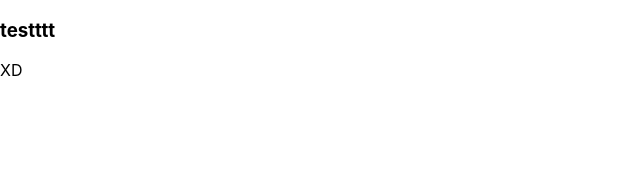
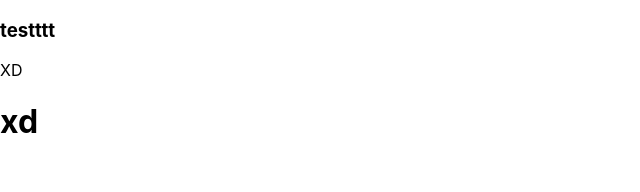
Before and after one commit to Palmer786/diet-app, a React (Create React App) app: page / in a window 1280 px wide. Shown: the top 192 px of the page, without its empty margins (0-640 px from the left). Built offline with nearby package versions, Linux system fonts and the light colour scheme.

Commit message:
added h1 'xd'

```diff
--- a/src/App.js
+++ b/src/App.js
@@ -5,6 +5,7 @@ const App = () => {
     <div>
       <h3>testttt</h3>
       <p>XD</p>
+      <h1>xd</h1>
     </div>
   );
 };
```
